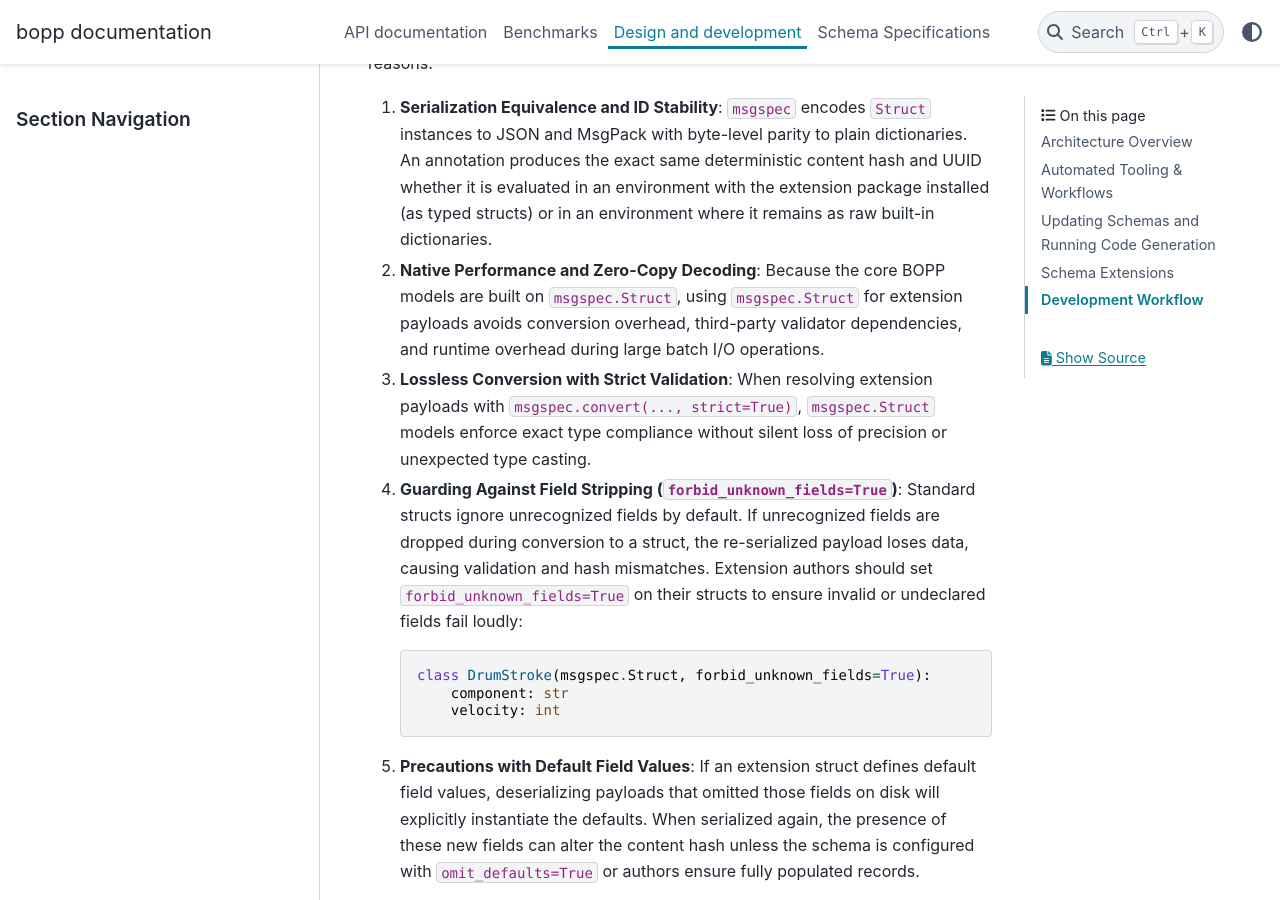
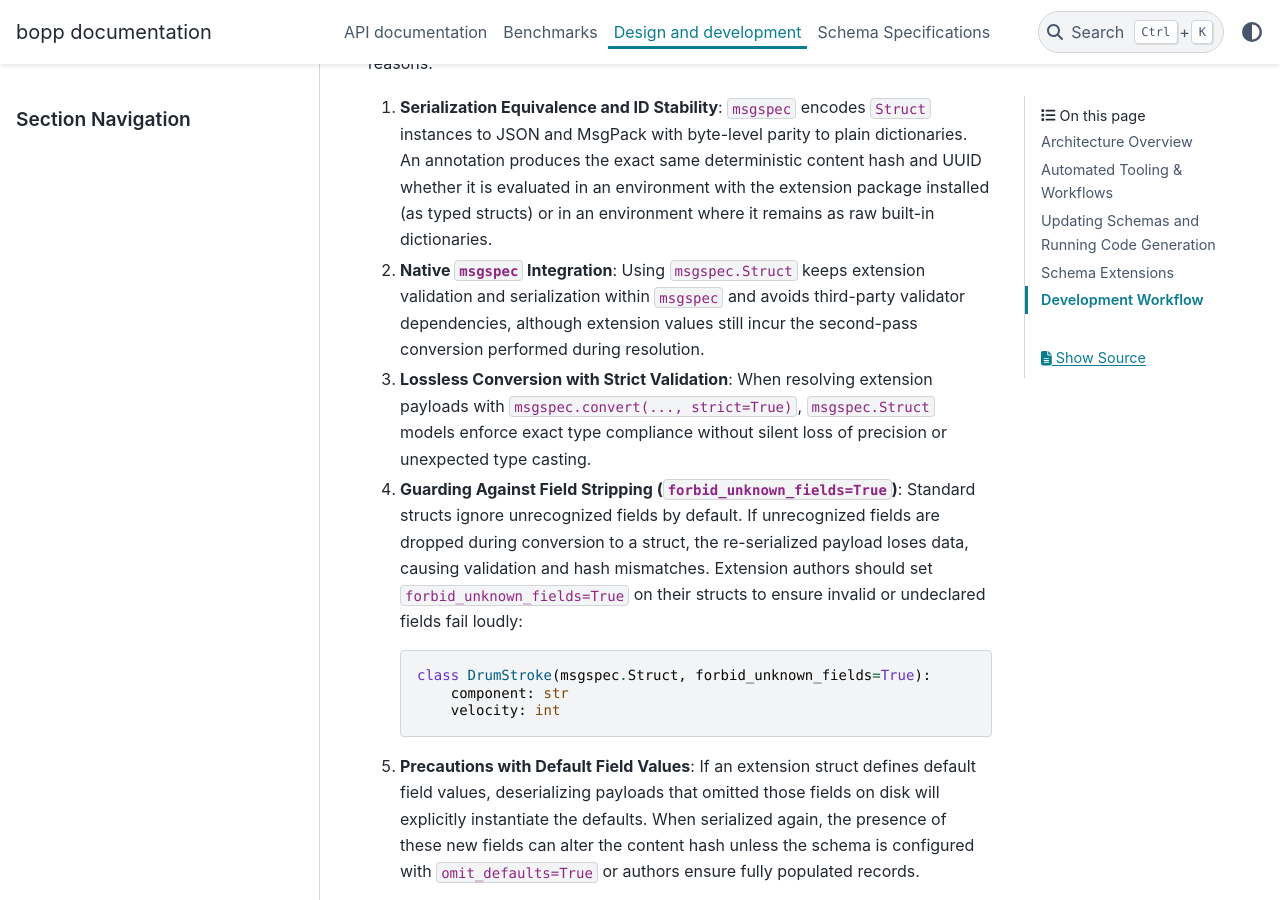
Before and after one commit to bmcfee/bopp, a Sphinx documentation site: the page built from docs/design.md, in a window 1280 px wide and 900 px high, scrolled down 3450 px. Built offline with Sphinx 7.4.7 and the PyData theme 0.15.4, drawn with Linux system fonts in a browser that asks for light colours.

Commit message:
Update design document for msgspec integration
Replaced 'Native Performance and Zero-Copy Decoding' with 'Native msgspec Integration' to clarify benefits of using msgspec.Struct.

Co-authored-by: Copilot Autofix powered by AI <175728472+Copilot@users.noreply.github.com>

```diff
--- a/docs/design.md
+++ b/docs/design.md
@@ -83,8 +83,8 @@ Extension schemas can map to standard built-in types (e.g. `dict`, `int`, `str`)
 1. **Serialization Equivalence and ID Stability**:
    `msgspec` encodes `Struct` instances to JSON and MsgPack with byte-level parity to plain dictionaries. An annotation produces the exact same deterministic content hash and UUID whether it is evaluated in an environment with the extension package installed (as typed structs) or in an environment where it remains as raw built-in dictionaries.
 
-2. **Native Performance and Zero-Copy Decoding**:
-   Because the core BOPP models are built on `msgspec.Struct`, using `msgspec.Struct` for extension payloads avoids conversion overhead, third-party validator dependencies, and runtime overhead during large batch I/O operations.
+2. **Native `msgspec` Integration**:
+   Using `msgspec.Struct` keeps extension validation and serialization within `msgspec` and avoids third-party validator dependencies, although extension values still incur the second-pass conversion performed during resolution.
 
 3. **Lossless Conversion with Strict Validation**:
    When resolving extension payloads with `msgspec.convert(..., strict=True)`, `msgspec.Struct` models enforce exact type compliance without silent loss of precision or unexpected type casting.
```
